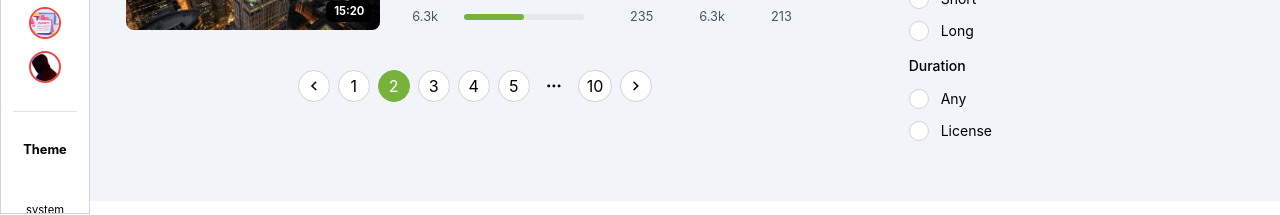
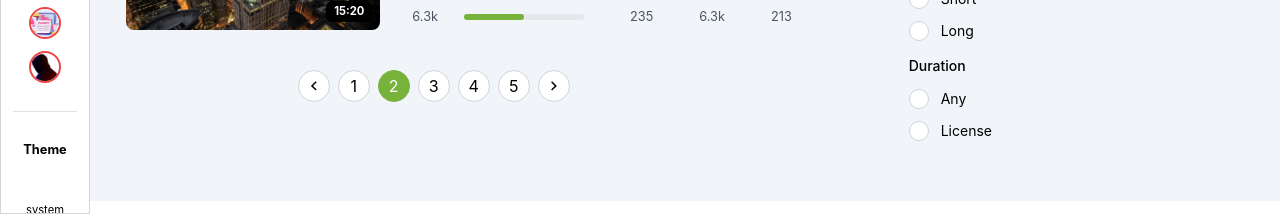
Before and after one commit to Nafiu-Mubashir/rumble, a React (Vite) app: page /Trending in a window 1280 px wide. Shown: the part 586-801 px from the top of the page. Built offline with nearby package versions, Linux system fonts and the light colour scheme; some icons are missing.

Commit message:
done with browse, trending, latest, and editor picks page

```diff
--- a/src/pages/editorPicks/index.tsx
+++ b/src/pages/editorPicks/index.tsx
@@ -169,12 +169,12 @@ const EditorPicks = () => {
           <VideoCard />
         </div>
         <Pagination
-          total={10}
+          total={5}
           value={2}
           // onChange={}
           color="#77b23b"
           radius={"lg"}
-          className="mt-5 w-[50%] md:w-[40%] lg:w-[50%] m-auto mb-4 sticky"
+          className="mt-5 w-full md:w-[50%] m-auto mb-4 sticky"
           classNames={{
             // control: 'dark:bg-rumble-dark dark:text-white dark:hover:bg-rumble-dark',
             dots: "dark:text-white",
--- a/src/pages/trending/index.tsx
+++ b/src/pages/trending/index.tsx
@@ -46,12 +46,12 @@ const Trending = () => {
             <SectionCards />
 
             <Pagination
-              total={10}
+              total={5}
               value={2}
               // onChange={}
               color="#77b23b"
               radius={'lg'}
-              className="mt-5 w-[50%] md:w-[40%] lg:w-[50%] m-auto mb-4 sticky"
+              className="mt-5 w-full md:w-[50%] m-auto mb-4 sticky"
               classNames={{
                 // control: 'dark:bg-rumble-dark dark:text-white dark:hover:bg-rumble-dark',
                 dots: 'dark:text-white',
```
